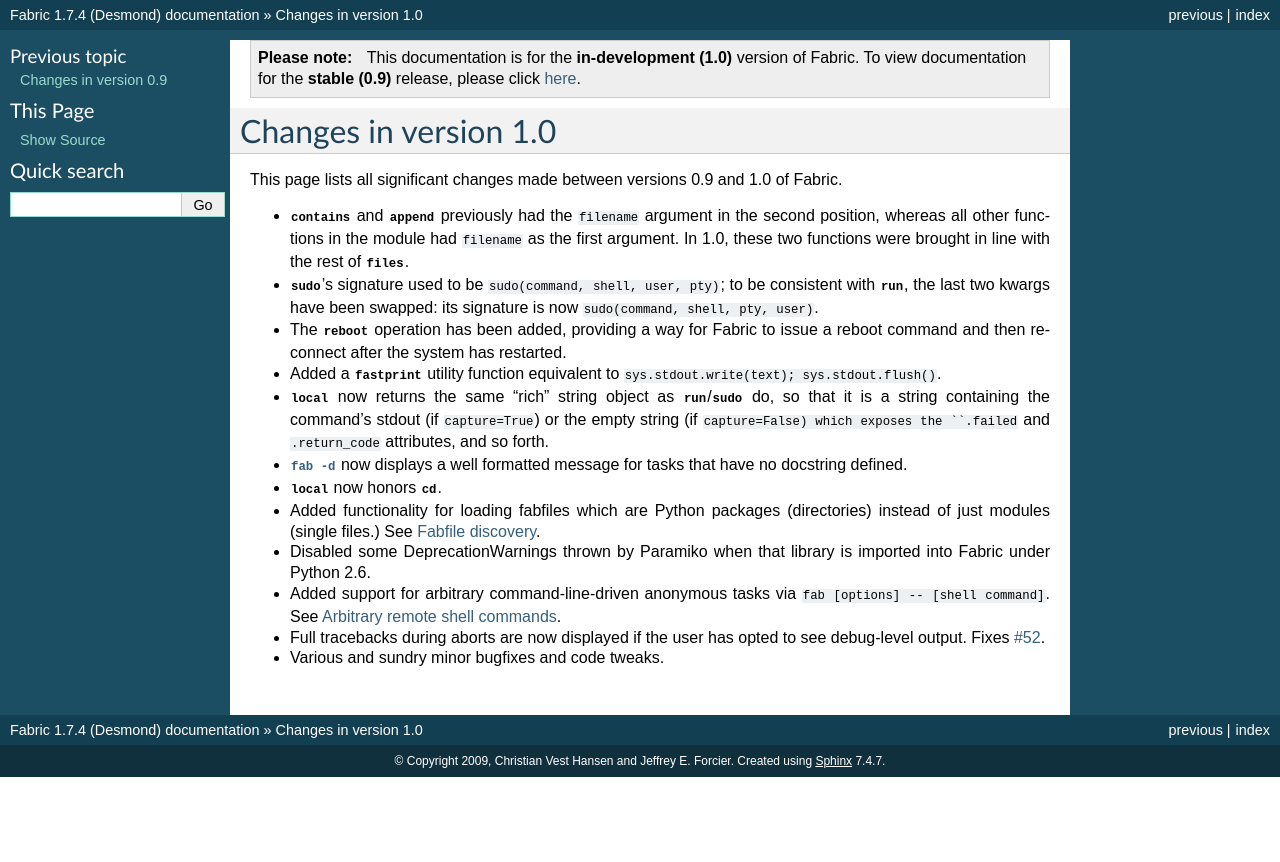
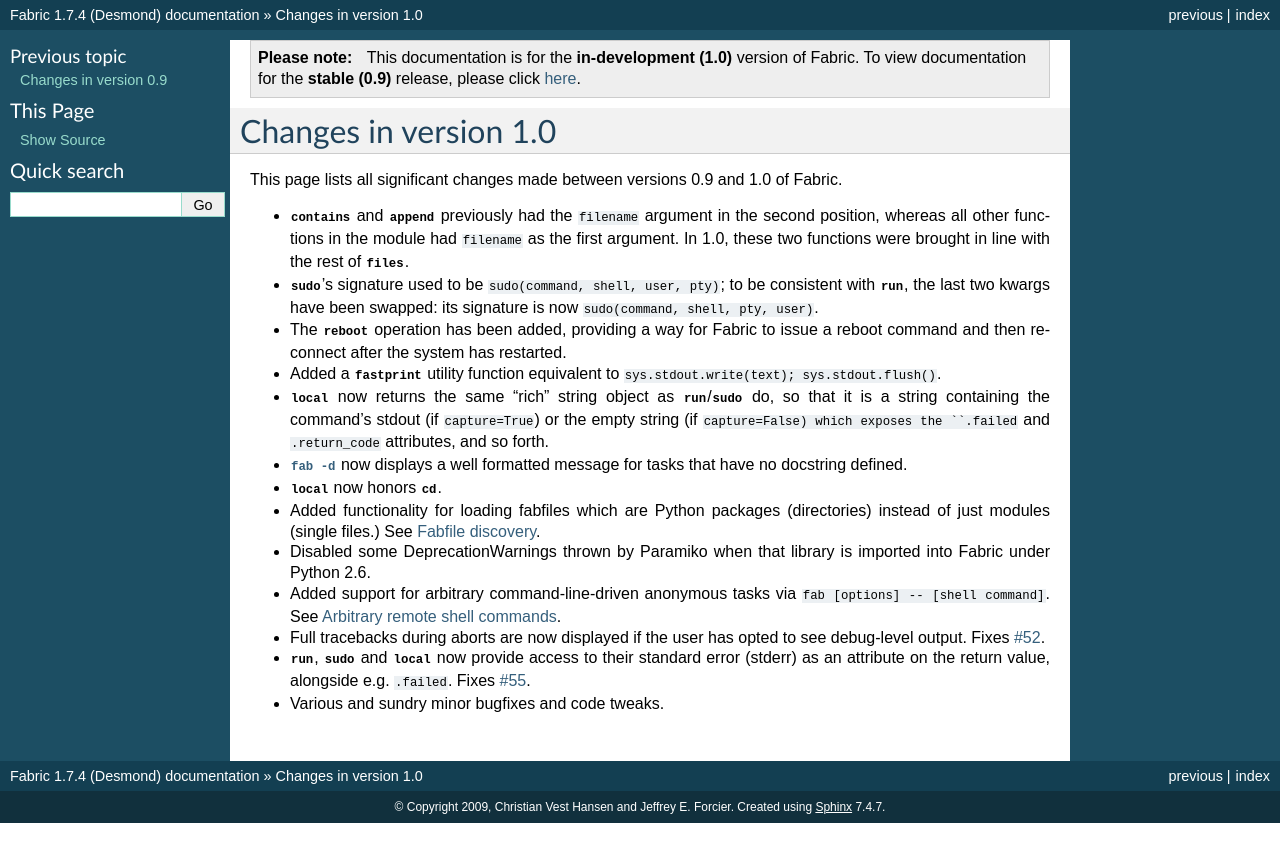
Before and after one commit to fabric/fabric, a Sphinx documentation site: the page built from docs/changes/1.0.rst, in a window 1280 px wide. Shown: the top 862 px of the page. Built offline with Sphinx 7.4.7, drawn with Linux system fonts in a browser that asks for light colours.

Commit message:
Re #94, add changelog for commit:d3307a3

```diff
--- a/docs/changes/1.0.rst
+++ b/docs/changes/1.0.rst
@@ -35,4 +35,8 @@
   [options] -- [shell command]``. See :ref:`arbitrary-commands`.
 * Full tracebacks during aborts are now displayed if the user has opted to see
   debug-level output. Fixes `#52 <http://code.fabfile.org/issues/show/52>`_.
+* `~fabric.operations.run`, `~fabric.operations.sudo` and
+  `~fabric.operations.local` now provide access to their standard error
+  (stderr) as an attribute on the return value, alongside e.g. ``.failed``.
+  Fixes `#55 <http://code.fabfile.org/issues/show/55>`_.
 * Various and sundry minor bugfixes and code tweaks.
```
